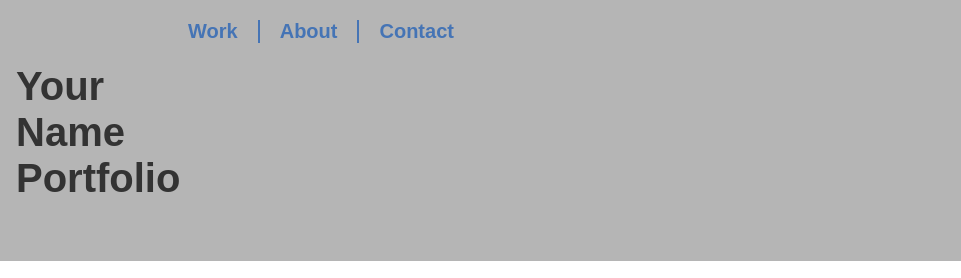
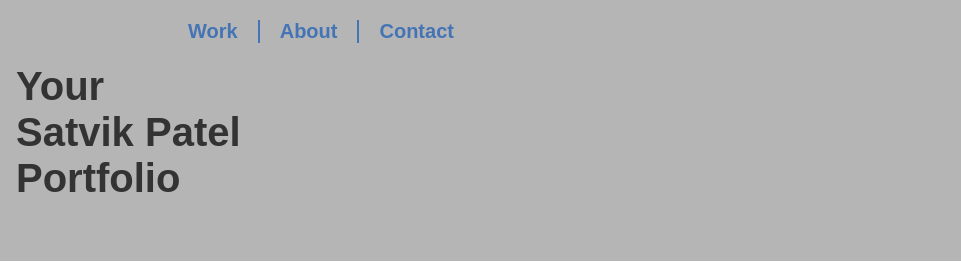
Before and after one commit to SatvikPatel04/Portfolio, a plain HTML site: page index.html in a window 1280 px wide. Shown: the top 278 px of the page, 319-1280 px from the left. Drawn offline with nearby package versions, Linux system fonts and the light colour scheme.

Commit message:
Update index.html

```diff
--- a/index.html
+++ b/index.html
@@ -4,7 +4,7 @@
 	<meta charset="UTF-8">
 
 	<!--/ /---- Put your name in the title of the page ----/ /-->
-	<title>Put Your Name Here</title>
+	<title>Satvik Patel</title>
 
 	<!--/ /-------- Normalize CSS --------/ /-->
 	<link href="https://cdnjs.cloudflare.com/ajax/libs/normalize/8.0.1/normalize.min.css" rel="stylesheet">
@@ -38,7 +38,7 @@
         <div class="wrapper">
 
 			<div class="logo-container">
-				<h1>Your<br>Name<br>Portfolio</h1>
+				<h1>Your<br>Satvik Patel<br>Portfolio</h1>
 
 				<!-- ------------------------------------------------------
 				Note that the image of the logo is linked to the home page.
```
